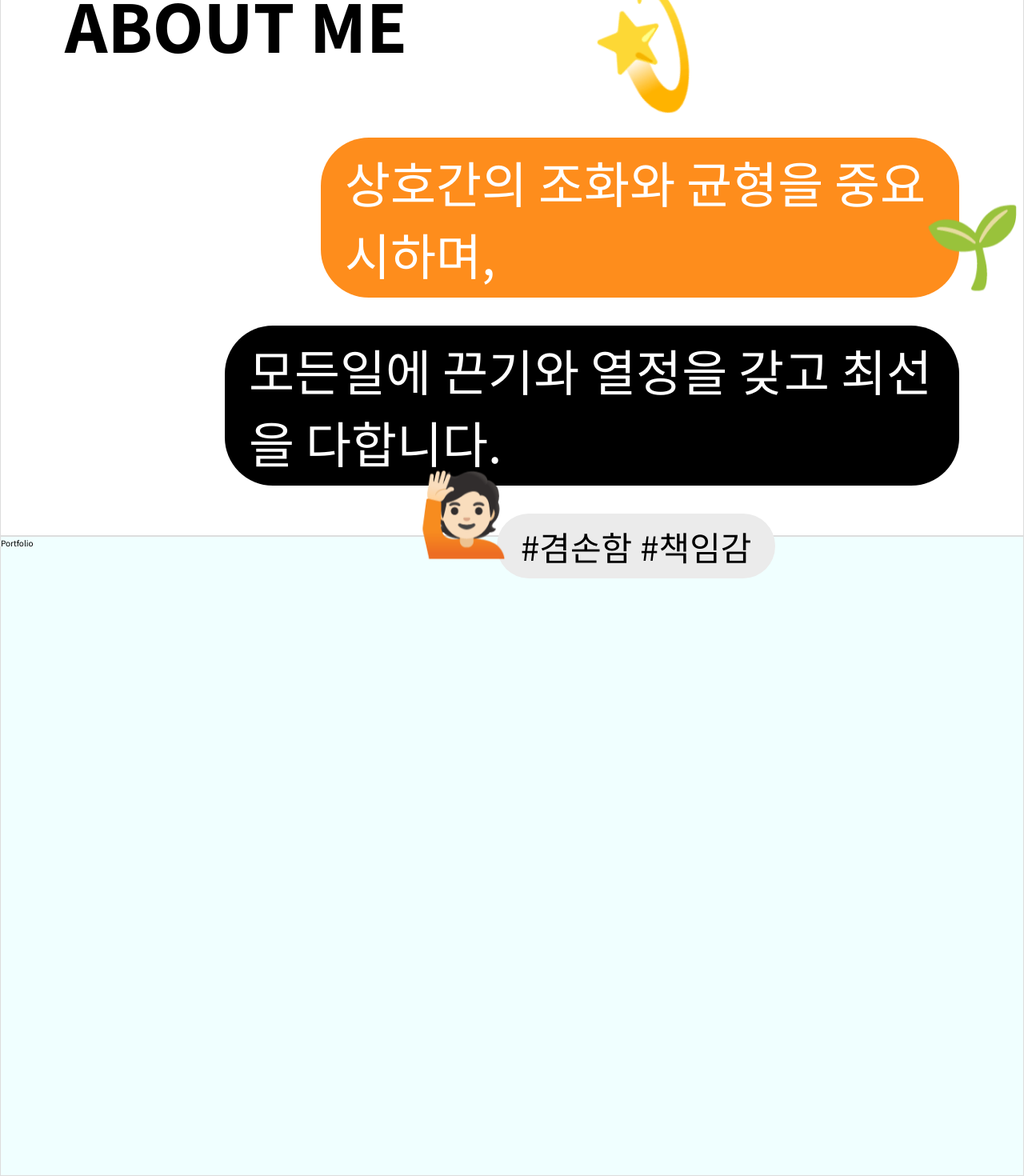
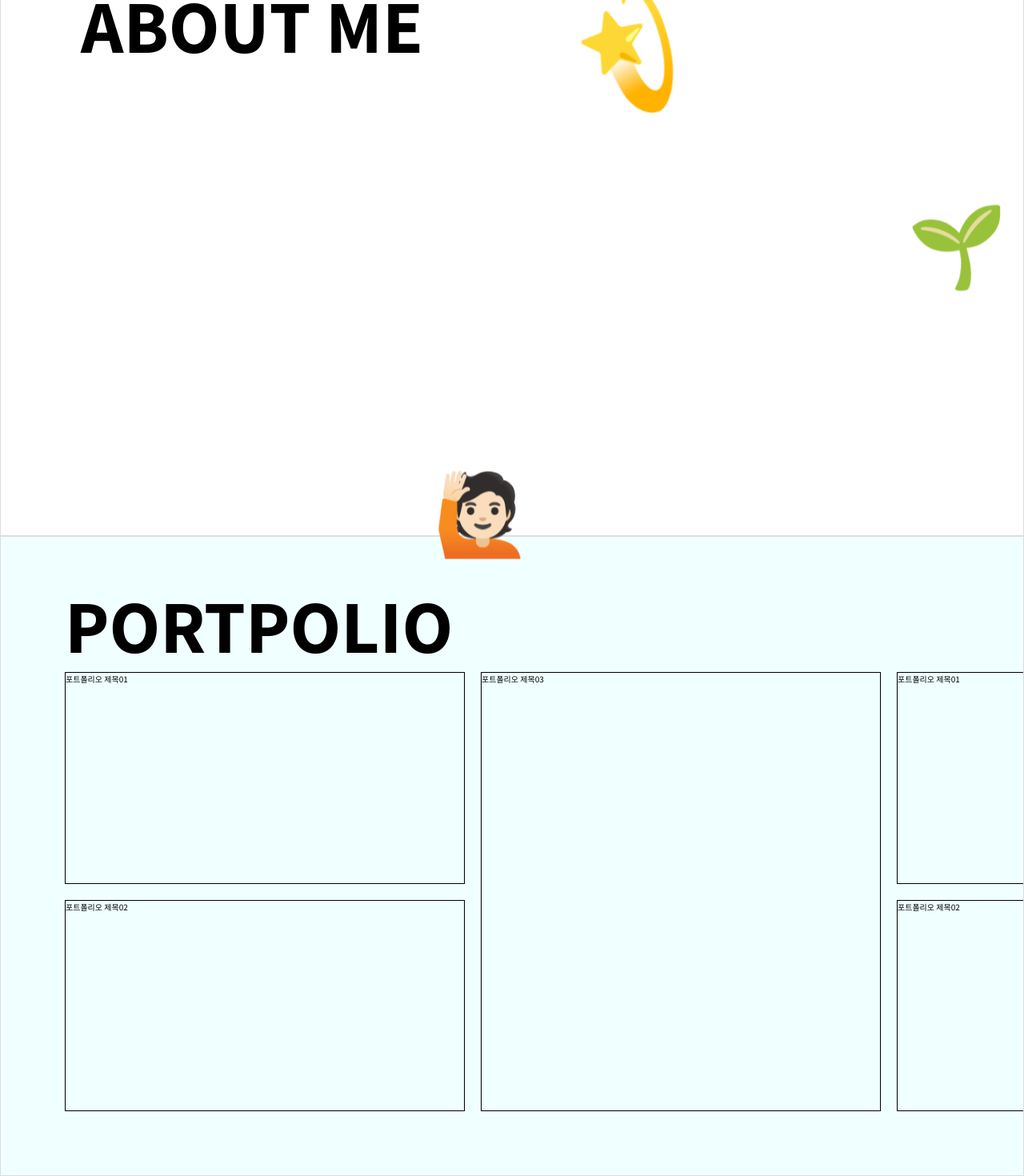
Before and after one commit to ssowem/aboutme-2.5, a React (Vite) app: page / in a window 1280 px wide. Shown: the part 930-2400 px from the top of the page at 80% size. Built offline with nearby package versions, Linux system fonts and the light colour scheme.

Commit message:
feat: 포트폴리오 소개 영역 가로스크롤 추가

```diff
--- a/src/App.jsx
+++ b/src/App.jsx
@@ -9,9 +9,10 @@ import About from './components/About';
 const Container = styled.div`
   display: flex;
   flex-direction: column;
-  transition: transform 0.8s ease-in-out; /* 부드러운 애니메이션 */
+  transition: transform 0.5s ease-in-out; /* 부드러운 애니메이션 */
   will-change: transform;
   width: 100vw;
+  height: auto;
 `;
 
 const Section = styled.div`
@@ -27,20 +28,24 @@ function App() {
   const saveIndex = Number(localStorage.getItem('activeIndex')) || 0;
   const [activeIndex, setActiveIndex] = useState(saveIndex);
   const [isAboutVisible, setIsAboutVisible] = useState(false);
+  const [isScrollAtStart, setIsScrollAtStart] = useState(true); //가로스크롤0인지여부
 
-  console.log(activeIndex);
+  // 포폴 컴포넌트에서 가로스크롤 상태를 업데이트하는 함수
+  const updateScrollState = (isAtStart) => {
+    setIsScrollAtStart(isAtStart);
+  };
 
+  //마우스 휠 감지후 동작
   const handleScroll = (event) => {
-
     const { deltaY } = event;
     const totalSections = containerRef.current.children.length;
+
 
     // activeIndex가 0이거나1일때 (2아래일때)
     if (deltaY > 0 && activeIndex < totalSections - 1) {
       //아래로 스크롤
       setActiveIndex((prev) => prev + 1);
-
-    } else if (deltaY < 0 && activeIndex > 0) {
+    } else if (deltaY < 0 && activeIndex > 0 && isScrollAtStart) {
       //activeIndex가 1이거나 2일때
       // 위로 스크롤
       setActiveIndex((prev) => prev - 1);
@@ -48,7 +53,6 @@ function App() {
   };
 
   useEffect(() => {
-
     localStorage.setItem('activeIndex', activeIndex);
 
     if (activeIndex === 1) {
@@ -59,7 +63,6 @@ function App() {
       }, 500);
     }
   }, [activeIndex]);
-
 
   return (
     <Container
@@ -77,7 +80,7 @@ function App() {
       </Section>
 
       <Section>
-        <Portfolio />
+        <Portfolio onScrollChange={updateScrollState}/>
       </Section>
     </Container>
   );
--- a/src/components/About.jsx
+++ b/src/components/About.jsx
@@ -1,12 +1,13 @@
 import { keyframes } from '@emotion/react';
 import styled from '@emotion/styled';
+import { useEffect, useState } from 'react';
 
 const Container = styled.div`
   background-color: #ffffff;
   width: 100%;
   height: 100%;
 
-  padding: 100px 80px;
+  padding: 100px;
 
   display: flex;
   flex-direction: column;
@@ -26,23 +27,30 @@ const TextWrap = styled.div`
   justify-content: center;
 `;
 
-const reveal = keyframes`
- 0% {
-    transform: translateY(-100%);
+const ZoomIn = keyframes`
+  0%{
+        opacity: 0;
+        transform: scale(0);
     }
-  100% {
-    transform: translateY(0);
+    65%{
+        opacity: 1;
+        transform: scale(1);
+    }
+
+    100%{
+        opacity: 1;
+        transform: scale(1);
     }
 `;
 
 const grow = keyframes`
   0% {
-    transform: translateY(-50px);
+    transform: translateY(-70px);
     opacity: 0;
   }
 
   60% {
-    transform: translateY(10px);
+    transform: translateY(20px);
     opacity: 1;
   }
 
@@ -74,17 +82,16 @@ const Text1 = styled.div`
     background-color: #ebebeb;
     padding: 10px 30px;
     border-radius: 40px;
+    transform: scale(0);
 
-    animation-delay: 0s;
-    opacity: 0;
-    animation-fill-mode: forwards;
     /* span:first-child {
       margin-right: 1rem;
     } */
 
     &.active {
-        animation: ${grow} 2s ease-out;
       opacity: 1;
+      animation: ${ZoomIn} 1s ease-in-out 0s;
+      animation-fill-mode: forwards;
     }
   }
 
@@ -107,18 +114,19 @@ const Text2 = styled.div`
   align-self: flex-start;
   margin-left: 32rem;
 
-  /* animation: ${reveal} 3s cubic-bezier(0.77, 0, 0.175, 1) forwards; */
-
   .text-wrap {
     font-size: 6.2rem;
     background-color: #fe8d1c;
     color: #fff;
     padding: 10px 30px;
     border-radius: 60px;
-    animation: ${grow} 0.5s ease-out;
-    animation-delay: 0.3s;
-    opacity: 0;
+    transform: scale(0);
+
+    &.active {
+      opacity: 1;
+      animation: ${ZoomIn} 1s ease-in-out 0.3s;
       animation-fill-mode: forwards;
+    }
   }
 
   .emoji-wrap {
@@ -145,10 +153,14 @@ const Text3 = styled.div`
     color: #fff;
     padding: 10px 30px;
     border-radius: 60px;
-    animation: ${grow} 0.5s ease-out;
-    animation-delay: 0.6s;
     opacity: 0;
+    transform: scale(0);
+
+    &.active {
+      opacity: 1;
+      animation: ${ZoomIn} 1s ease-in-out 0.6s;
       animation-fill-mode: forwards;
+    }
   }
 `;
 
@@ -163,10 +175,17 @@ const Text4 = styled.div`
     background-color: #ebebeb;
     padding: 10px 30px;
     border-radius: 40px;
-    animation: ${grow} 0.5s ease-out;
-    animation-delay: 0.9s;
+    /* animation: ${grow} 4s ease-out; */
+
     opacity: 0;
+    transform: scale(0);
+
+
+    &.active {
+      opacity: 1;
+      animation: ${ZoomIn} 1s ease-in-out 0.9s;
       animation-fill-mode: forwards;
+    }
   }
 
   .emoji-wrap {
@@ -189,8 +208,7 @@ const Text4 = styled.div`
   }
 `;
 
-function About({isAboutVisible}) {
-
+function About({ isAboutVisible }) {
   // console.log("어바웃화면에서 확인된 isAboutVisible 값",isAboutVisible)
 
   return (
@@ -199,7 +217,9 @@ function About({isAboutVisible}) {
 
       <TextWrap>
         <Text1>
-          <div className={`text-wrap ${isAboutVisible=== true? 'active':''}`}>
+          <div
+            className={`text-wrap ${isAboutVisible === true ? 'active' : ''}`}
+          >
             <span>#다정한</span>
             <span>#조화로운</span>
           </div>
@@ -210,7 +230,9 @@ function About({isAboutVisible}) {
         </Text1>
 
         <Text2>
-          <div className="text-wrap">
+          <div
+            className={`text-wrap ${isAboutVisible === true ? 'active' : ''}`}
+          >
             <p>상호간의 조화와 균형을 중요시하며,</p>
           </div>
 
@@ -218,7 +240,9 @@ function About({isAboutVisible}) {
         </Text2>
 
         <Text3>
-          <div className="text-wrap">
+          <div
+            className={`text-wrap ${isAboutVisible === true ? 'active' : ''}`}
+          >
             <p>모든일에 끈기와 열정을 갖고 최선을 다합니다.</p>
           </div>
         </Text3>
@@ -227,7 +251,9 @@ function About({isAboutVisible}) {
           <div className="emoji-wrap">
             {/* <span className="emoji">🙋🏻‍</span> */}
           </div>
-          <div className="text-wrap">
+          <div
+            className={`text-wrap ${isAboutVisible === true ? 'active' : ''}`}
+          >
             <span>#겸손함</span>
             <span>#책임감</span>
           </div>
--- a/src/components/Intro.jsx
+++ b/src/components/Intro.jsx
@@ -3,10 +3,9 @@ import { keyframes } from '@emotion/react';
 import styled from '@emotion/styled';
 
 const Container = styled.div`
+  background-color: #fe8d1c;
   width: 100%;
   height: 100%;
-  background-color: #fe8d1c;
-
   margin: 0;
 
   display: flex;
@@ -15,7 +14,7 @@ const Container = styled.div`
 `;
 
 const MainText = styled.div`
-  padding: 100px 80px;
+  padding: 100px;
   width: 100%;
   height: 50%;
   color: #fff;
@@ -43,7 +42,6 @@ const Skills = styled.div`
   /* background-color: #266194; */
 
   display: flex;
-
   position: relative;
 `;
 
@@ -52,7 +50,7 @@ const SkillsLeft = styled.div`
   height: 100%;
   /* background-color: antiquewhite; */
   z-index: 9999;
-  padding: 0 0 100px 80px;
+  padding-left: 10rem;
 
   display: flex;
   flex-direction: column;
--- a/src/components/Portfolio.jsx
+++ b/src/components/Portfolio.jsx
@@ -1,14 +1,149 @@
-import styled from '@emotion/styled'
+import styled from '@emotion/styled';
+import { useEffect, useRef, useState } from 'react';
 
 const Container = styled.div`
   background-color: azure;
   width: 100%;
-  height: 100%;;
-`
-function Portfolio() {
+  height: 100%;
+  padding: 5rem 0 8rem 8rem;
+  display: flex;
+  flex-direction: column;
+`;
+
+const Title = styled.div`
+  font-size: 8.2rem;
+  font-weight: 800;
+`;
+
+const CardWrap = styled.div`
+  width: 100%;
+  height: 800px;
+  /* border: 1px solid red; */
+  display: flex;
+  gap: 2rem;
+
+  overflow-x: scroll;
+  /* flex-direction: column; */
+`;
+
+const CardBox = styled.div`
+  display: flex;
+  flex-direction: column;
+  gap: 2rem;
+
+  .card {
+    width: 500px;
+    border: 1px solid black;
+  }
+
+  .card.two {
+    height: 50%;
+  }
+
+  .card.single {
+    height: 100%;
+  }
+`;
+
+function Portfolio({onScrollChange}) {
+  const CardWrapRef = useRef(null); // CardWrap(드래그할수있는 영역) 참조하
+  const [isDragging, setIsDragging] = useState(false);
+  const [startX, setStartX] = useState(0); // 드래그시작점 X축 좌표값
+  const [totalX, setTotalX] = useState(0);
+
+
+  const ScrollPosition = () => {
+    if (!CardWrapRef.current) return;
+
+    const isAtStart = CardWrapRef.current.scrollLeft === 0;
+    onScrollChange(isAtStart); // app 부모 컴포넌트에 상태 전달
+  };
+
+
+
+  // 마우스 드래그 시작될때 동작
+  const onDragStart = (e) => {
+    console.log('드래그 시작');
+    setIsDragging(true); // 드래그중으로 상태업데이트
+    setStartX(e.clientX); // 시작 위치(X좌표) 를 저장
+    if (CardWrapRef.current) {
+      setTotalX(CardWrapRef.current.scrollLeft); // 카드랩 스크롤 위치를 저장
+    }
+  };
+
+  // 마우스가 드래그 될때 스크롤위치를 업데이트 시켜주는 동작
+  const onDragMove = (e) => {
+    // 드래그중이 아닐때 그대로 반환 (isDragging = false일때)
+    if (!isDragging) return;
+
+    // 드래그중일때 동작
+    const currentMouseX = e.clientX; // 현재 마우스 위치를 저장
+    const dragX = startX - currentMouseX; // 드래그 거리를 저장
+
+    if (CardWrapRef.current) {
+      // 스크롤 업데이트
+      CardWrapRef.current.scrollLeft = totalX + dragX;
+      ScrollPosition();
+
+    }
+  };
+
+  // 드래그 끝났을때 isDragging 상태로 업데이트 시키는 동작
+  const onDragEnd = () => {
+    setIsDragging(false);
+    ScrollPosition();
+
+  };
+
+  const onWheel = (e) => {
+    if (!CardWrapRef.current) return;
+    // e.preventDefault();
+    CardWrapRef.current.scrollLeft += e.deltaY; // 세로 휠값을 가로스크롤로 적용;=
+    ScrollPosition();
+  };
+
   return (
-    <Container>Portfolio</Container>
-  )
+    <Container>
+      <Title>PORTPOLIO</Title>
+
+      <CardWrap
+        ref={CardWrapRef}
+        onMouseDown={onDragStart}
+        onMouseMove={onDragMove}
+        onMouseUp={onDragEnd}
+        onMouseLeave={onDragEnd}
+        onWheel={onWheel}
+        // onChange={handleInputChange}
+      >
+        <CardBox>
+          <div className="card two">포트폴리오 제목01</div>
+          <div className="card two">포트폴리오 제목02</div>
+        </CardBox>
+
+        <CardBox>
+          <div className="card single">포트폴리오 제목03</div>
+        </CardBox>
+
+        <CardBox>
+          <div className="card two">포트폴리오 제목01</div>
+          <div className="card two">포트폴리오 제목02</div>
+        </CardBox>
+
+        <CardBox>
+          <div className="card single">포트폴리오 제목03</div>
+        </CardBox>
+
+        <CardBox>
+          <div className="card two">포트폴리오 제목01</div>
+          <div className="card two">포트폴리오 제목02</div>
+        </CardBox>
+
+        <CardBox>
+          <div className="card single">포트폴리오 제목03</div>
+        </CardBox>
+      </CardWrap>
+    </Container>
+  );
 }
 
-export default Portfolio
+export default Portfolio;
```
Lines whose indentation alone changed are shown as unchanged.
